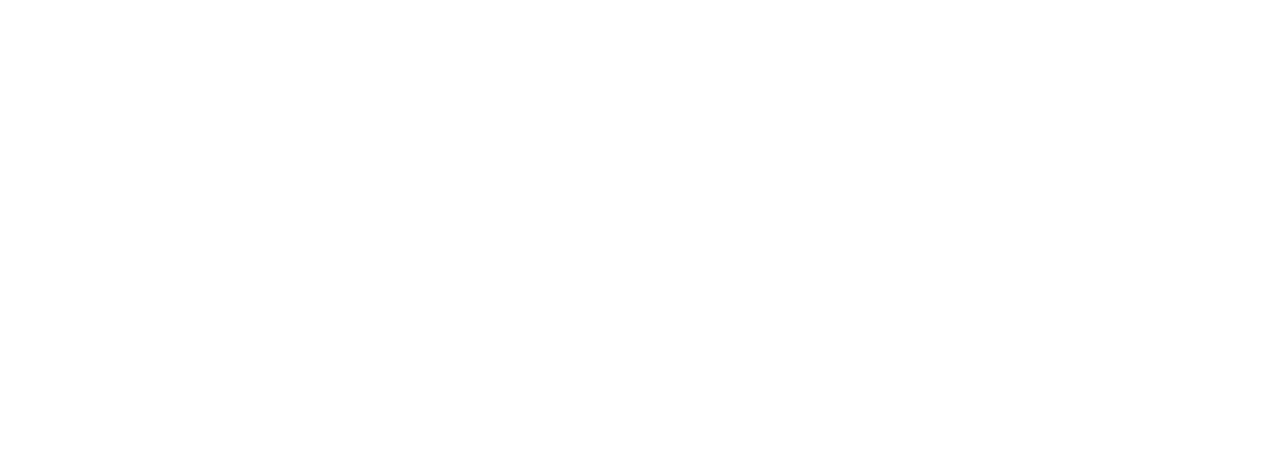
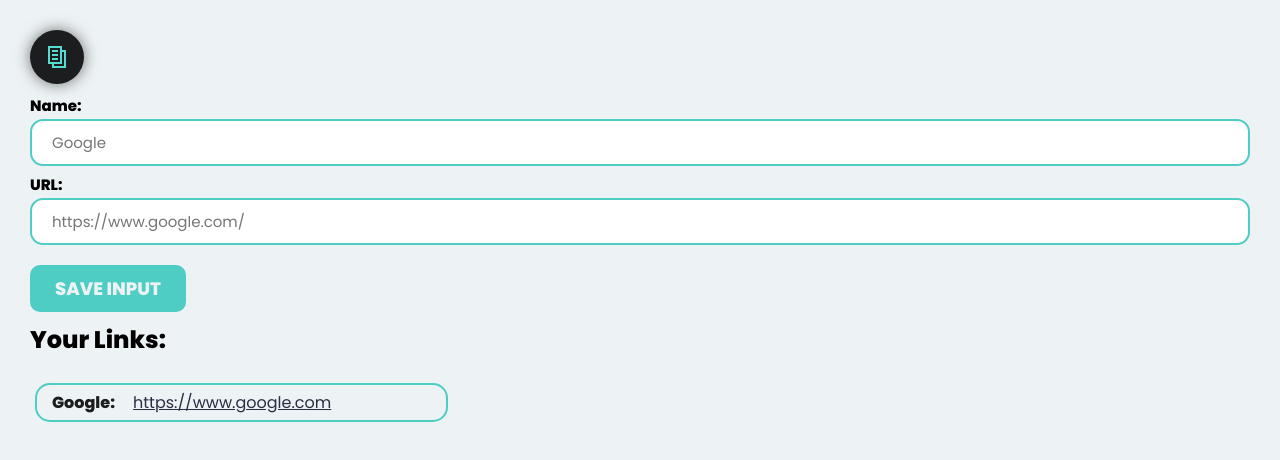
Before and after one commit to FilipBalaban/link-saver-extension, a plain HTML site: page index.html in a window 1280 px wide. Drawn offline with Linux system fonts and the light colour scheme.

Commit message:
Structure & Styling

```diff
--- a/index.html
+++ b/index.html
@@ -9,9 +9,59 @@
     <!-- Css -->
     <link rel="stylesheet" href="styles.css">
     <!-- Fonts -->
-</head>
+        <!-- Popins -->
+        <link rel="preconnect" href="https://fonts.googleapis.com">
+        <link rel="preconnect" href="https://fonts.gstatic.com" crossorigin>
+        <link href="https://fonts.googleapis.com/css2?family=Poppins:wght@400;800&display=swap" rel="stylesheet">
+
+    </head>
 <body>
+    <!-- Logo Svg -->
+    <div class="logo">
+        <svg
+            width="24"
+            height="30"
+            viewBox="0 0 24 24"
+            fill="none"
+            xmlns="http://www.w3.org/2000/svg"
+            >
+            <path d="M13 7H7V5H13V7Z" fill="currentColor" />
+            <path d="M13 11H7V9H13V11Z" fill="currentColor" />
+            <path d="M7 15H13V13H7V15Z" fill="currentColor" />
+            <path
+                fill-rule="evenodd"
+                clip-rule="evenodd"
+                d="M3 19V1H17V5H21V23H7V19H3ZM15 17V3H5V17H15ZM17 7V19H9V21H19V7H17Z"
+                fill="currentColor"
+            />
+        </svg>
+    </div>
 
+    <!-- Name Input -->
+    <div class="input-box" id="name-input-el">
+        <h4>Name:</h4>
+        <input type="text" placeholder="Google">
+    </div>
+
+    <!-- Url Input -->
+    <div class="input-box" id="url-input-el">
+        <h4>URL:</h4>
+        <input type="url" placeholder="https://www.google.com/">
+    </div>
+
+    <!-- Save Input Btn -->
+    <button id="save-input-btn">SAVE INPUT</button>
+
+    <h2>Your Links:</h2>
+
+    <!-- Links Tab - Ul -->
+    <ul class="links-tab" id="ul-el">
+        <li>Google:
+            <a href="https://www.microsoft.com">https://www.google.com</a>
+        </li>
+    </ul>
+
+    <!-- Javascript -->
     <script src="index.js"></script>
 </body>
 </html>
--- a/styles.css
+++ b/styles.css
@@ -0,0 +1,93 @@
+body {
+    margin: 0;
+    background: #EDF2F4;
+    padding: 20px 30px;
+    font-family: 'Poppins', sans-serif;
+}
+
+.logo{
+    text-align: center;
+    width: 30px;
+    height: 30px;
+    background: #1B1D1F;
+    color: #EDF2F4;
+    color: #54dcd3;
+    padding: 12px;
+    margin: 10px 0 10px;
+    border-radius: 50%;
+    box-shadow: 0 0 15px rgba(0, 0, 0, 0.54);
+}
+
+h4 {
+    font-size: 15px;
+    font-weight: bold;
+    margin: 2px 0 2px 0;
+}
+
+input {
+    width: 100%;
+    margin: 0 0px 5px;
+    box-sizing: border-box;
+    padding: 10px 20px;
+
+    border: 2px solid #4ECDC4;
+    border-radius: 13px;
+
+    font-size: 15px;
+    font-family: inherit;
+    color: #2B2D42;
+
+}
+
+input:hover {
+    box-shadow: 0 0 15px #124fe973;
+    transition: 0.5s;
+}
+
+button {
+    background: #4ECDC4;
+    color: #EDF2F4;
+
+    font-family: inherit;
+    font-weight: bold;
+    font-size: 18px;
+
+    border: none;
+    padding: 10px 25px;
+    border-radius: 10px;
+
+    margin: 15px 0 5px;
+}
+
+button:hover {
+    font-size: 20px;
+    background: rgb(82, 214, 205);
+    cursor: pointer;
+    transition: 0.5s;
+
+}
+
+h2 {
+    margin: 5px 0 10px;
+}
+
+ul {
+    list-style: none;
+    padding: 5px;
+    color: #1B1D1F;
+    font-weight: bold;
+}
+li {
+
+    border: 2px solid #4ECDC4;
+    border-radius: 15px;
+    padding: 5px 100px 5px 15px;
+    margin: 5px 0;
+    width: fit-content;
+}
+
+a {
+    margin: 0 15px 0 15px;
+    color: #2B2D42;
+    font-weight: 400;
+}
```
